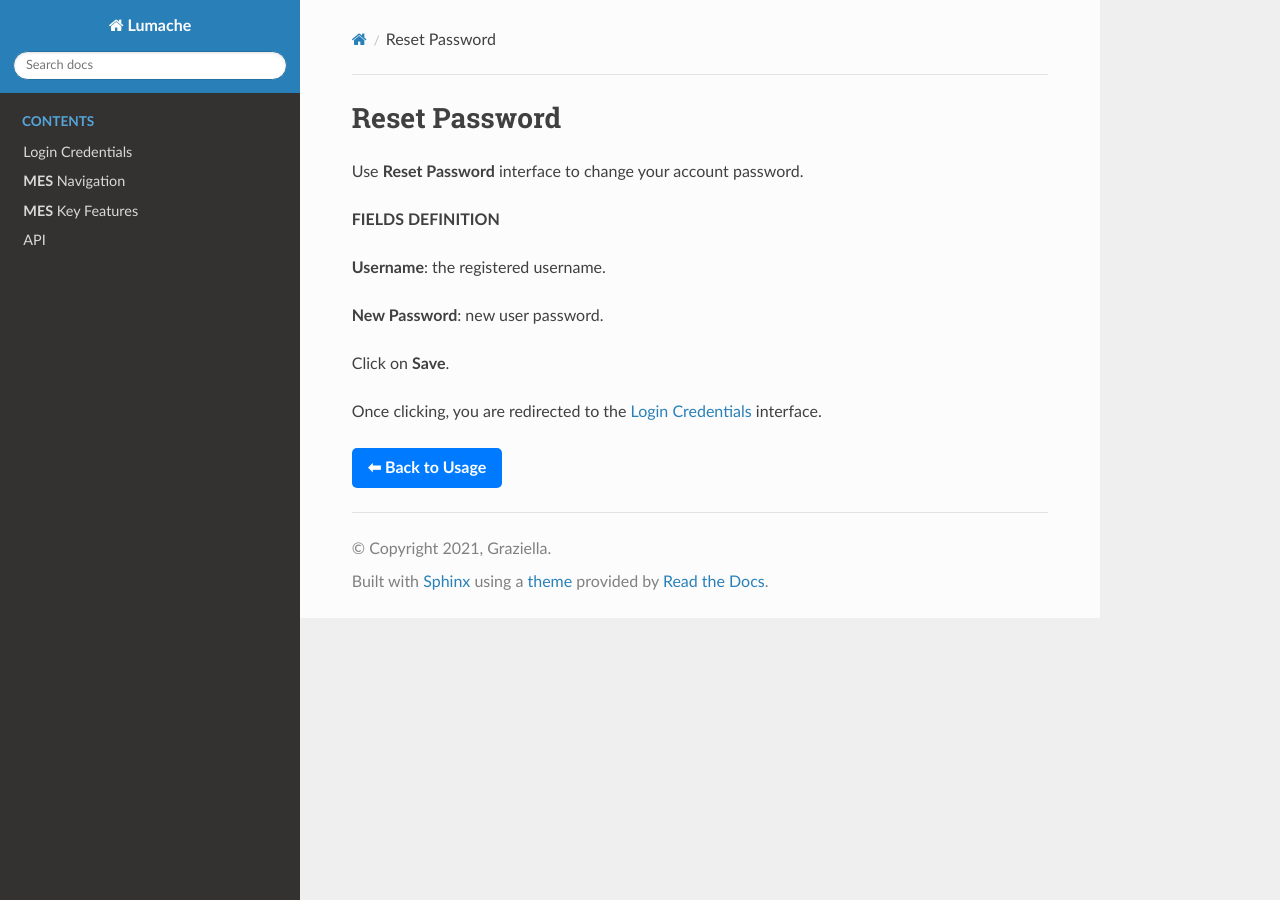
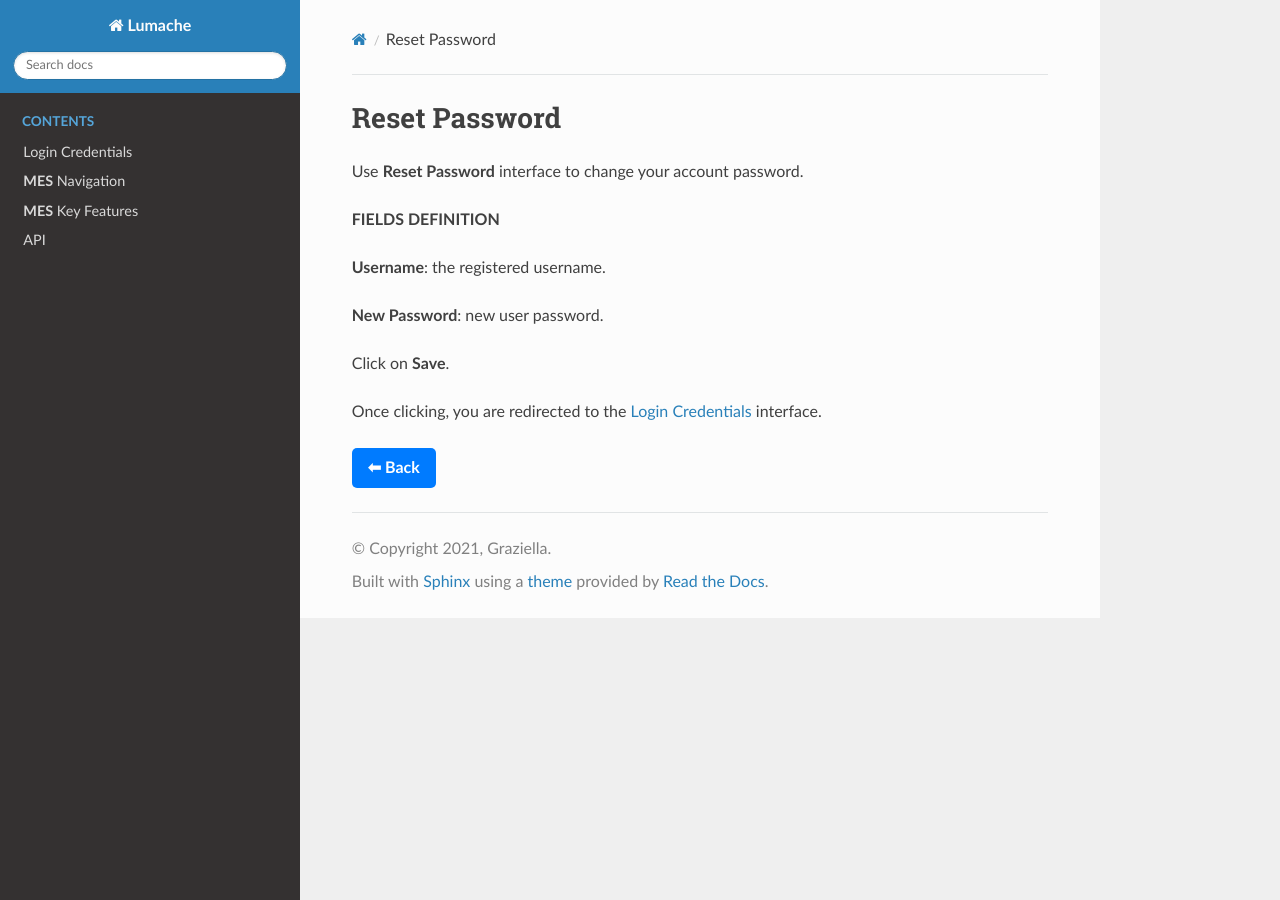
Before and after one commit to ghadiben0/-rtd-tutorial-ghadi2, a Sphinx documentation site: the page built from docs/source/passreset.rst, in a window 1280 px wide. Built offline with Sphinx 7.4.7 and the Read the Docs theme 3.1.0, drawn with Linux system fonts in a browser that asks for light colours.

Commit message:
Update passreset.rst

```diff
--- a/docs/source/passreset.rst
+++ b/docs/source/passreset.rst
@@ -15,4 +15,4 @@ Once clicking, you are redirected to the :doc:`Login Credentials <usage>` interf
 
 .. raw:: html
 
-   <a href="usage.html#usage-section" style="display:inline-block; padding:10px 16px; background-color:#007BFF; color:white; border-radius:5px; text-decoration:none; font-weight:bold;">⬅ Back to Usage</a>
+   <a href="usage.html#usage-section" style="display:inline-block; padding:10px 16px; background-color:#007BFF; color:white; border-radius:5px; text-decoration:none; font-weight:bold;">⬅ Back </a>
```
